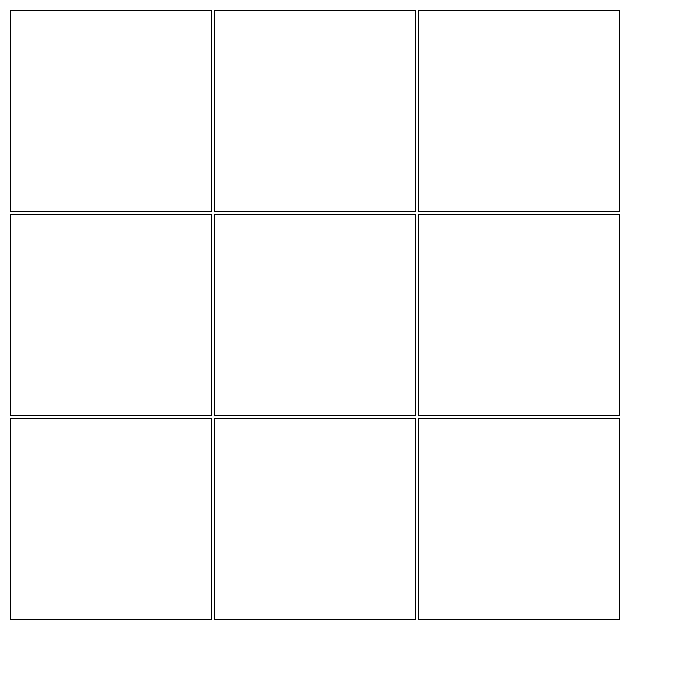
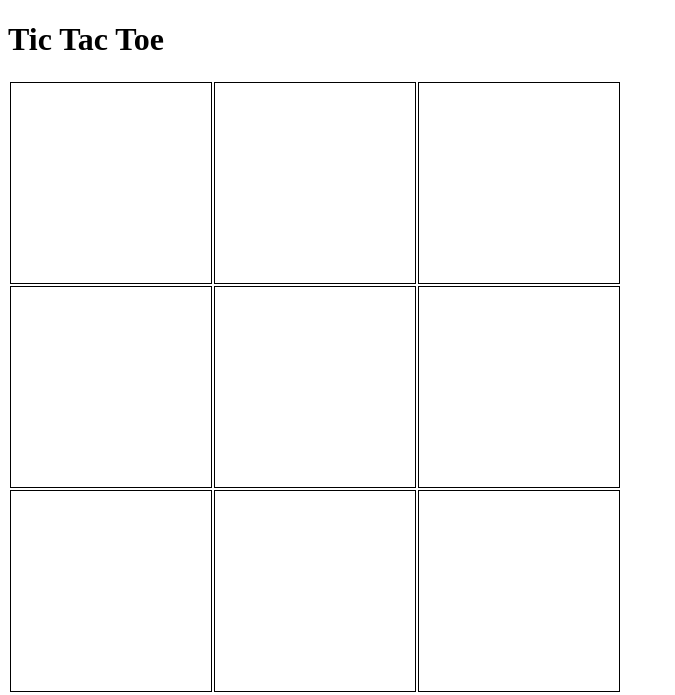
Before and after one commit to marrrgarita/tic-tac-toe, a plain HTML site: page index.html in a window 1280 px wide. Shown: the whole page, without its empty margins (0-675 px from the left). Drawn offline with nearby package versions, Linux system fonts and the light colour scheme.

Commit message:
add header

```diff
--- a/apps.js
+++ b/apps.js
@@ -62,4 +62,5 @@ function determineWinnerO() {
 }
 
 
+
 });
--- a/index.html
+++ b/index.html
@@ -14,6 +14,9 @@ crossorigin="anonymous"></script>
 
 <body>
 
+<header>
+  <h1>Tic Tac Toe</h1>
+</header>
 
 <table class="gameboard">
   <tr>
```
